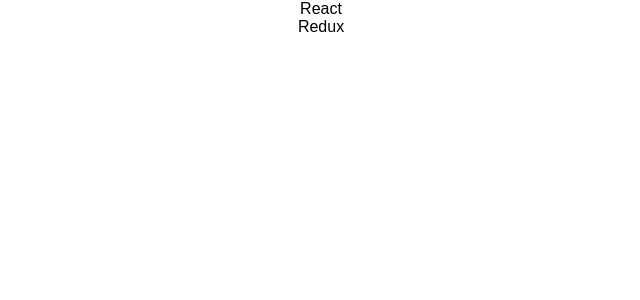
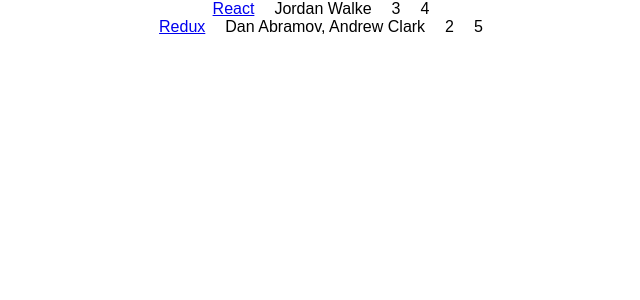
Before and after one commit to db001/hackernews, a React (Create React App) app: page / in a window 1280 px wide. Shown: the top 300 px of the page, without its empty margins (319-959 px from the left). Built offline with nearby package versions, Linux system fonts and the light colour scheme.

Commit message:
Finished introduction

```diff
--- a/src/App.css
+++ b/src/App.css
@@ -26,3 +26,6 @@
   from { transform: rotate(0deg); }
   to { transform: rotate(360deg); }
 }
+span {
+  margin: 0 10px;
+}
--- a/src/App.js
+++ b/src/App.js
@@ -1,5 +1,5 @@
 import React, { Component } from 'react';
-import logo from './logo.svg';
+// import logo from './logo.svg';
 import './App.css';
 
 const list = [
@@ -25,9 +25,18 @@
   render() {
     return (
       <div className="App">
-        {list.map(item => {
-          return <div>{item.title}</div>;
-        })}
+        {list.map(item =>
+          (
+            <div key={item.objectID}> { /* Key added as recommended at https://reactjs.org/docs/lists-and-keys.html#keys */ }
+              <span>
+                <a href={item.url}>{item.title}</a>
+              </span>
+              <span>{item.author}</span>
+              <span>{item.num_comments}</span>
+              <span>{item.points}</span>
+            </div>
+          )
+        )}
       </div>
     );
   }
--- a/src/index.js
+++ b/src/index.js
@@ -9,8 +9,8 @@
     document.getElementById('root')
 );
 
-if(module.hot) {
-    module.hot.accept();
-};
+// if(module.hot) {
+//     module.hot.accept();
+// };
 
 registerServiceWorker();
```
